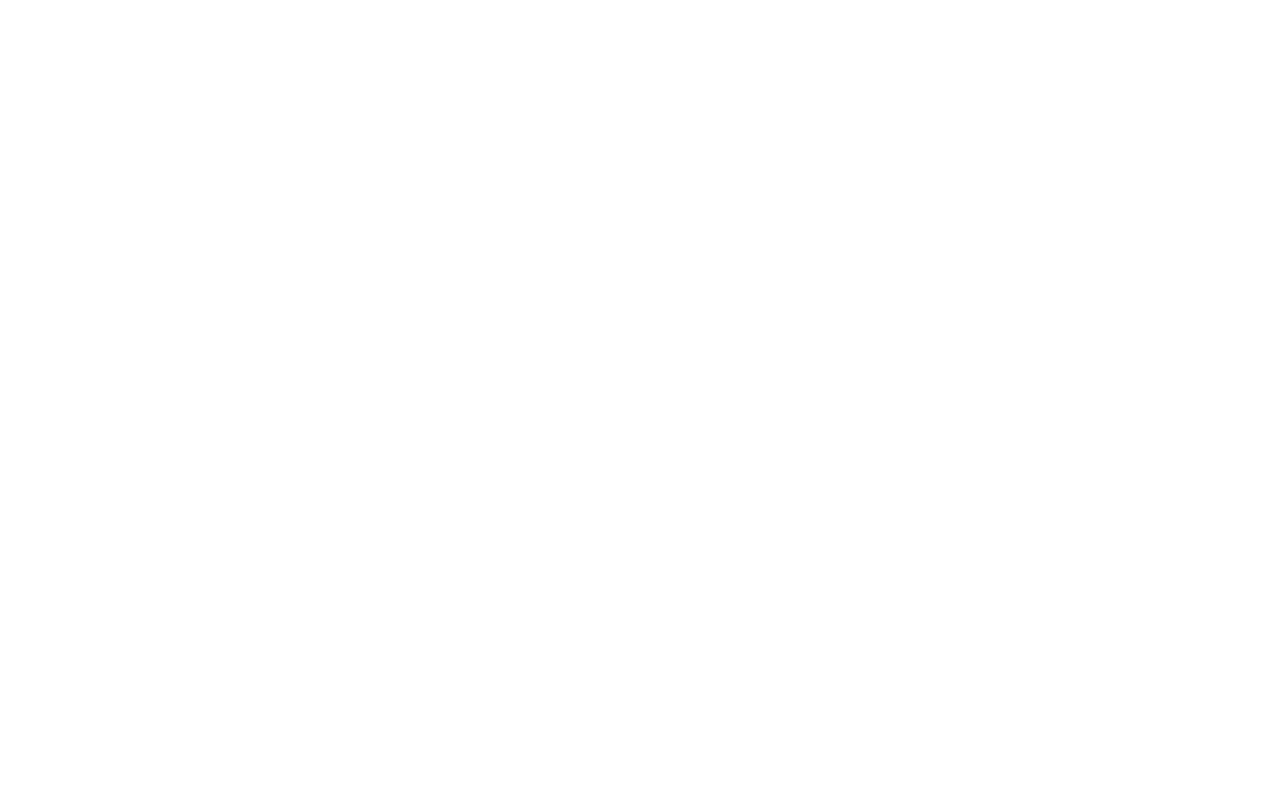
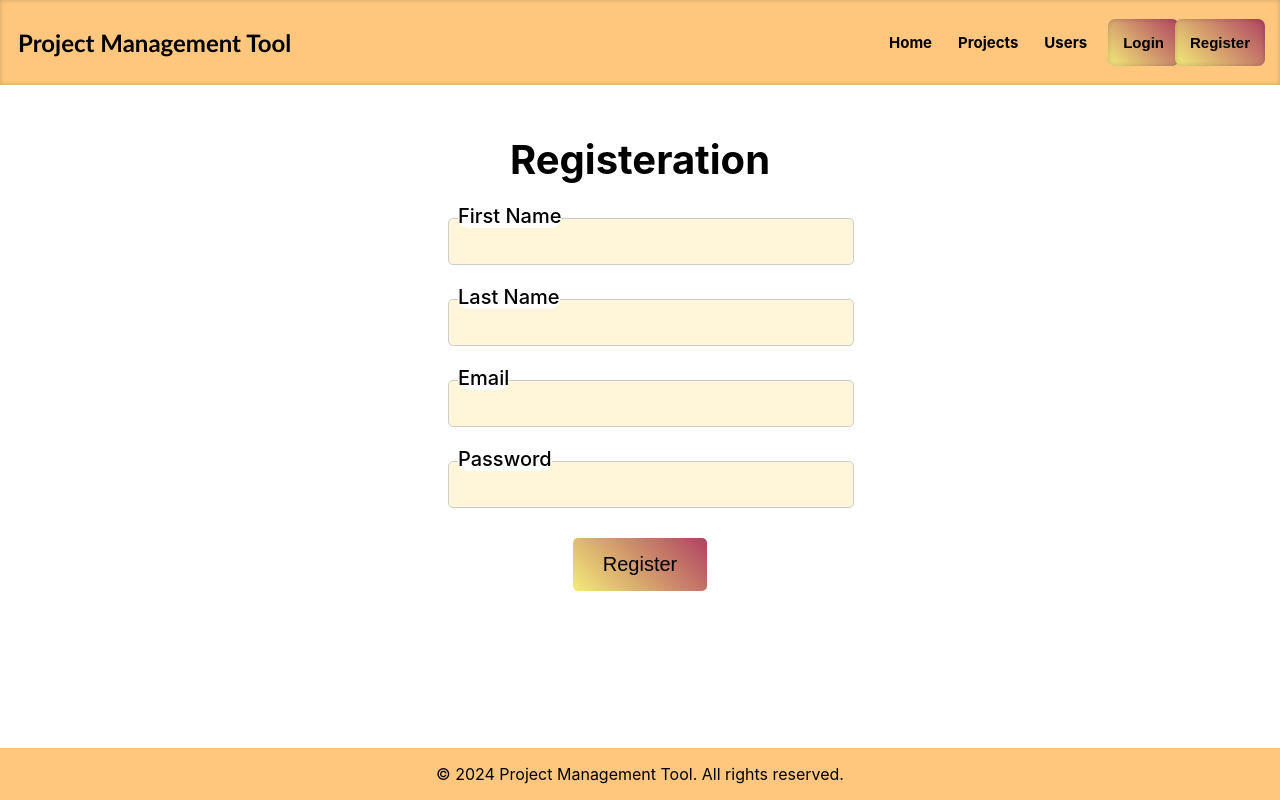
Before and after one commit to iPythonezta/Project-Management-Tool, a React (Create React App) app in the folder frontend/: page /registeration in a window 1280 px wide. Before the commit this address had no page. Built offline with nearby package versions, Linux system fonts and the light colour scheme.

Commit message:
Registeration page designed Added password strength checker TODO: - Completing strength checker and also adding email validation - Making login and registeration pages functional

```diff
--- a/frontend/src/App.js
+++ b/frontend/src/App.js
@@ -1,5 +1,6 @@
 import './App.css';
 import Login from './Components/Login';
+import Registeration from './Components/Registeration';
 import {BrowserRouter, Routes, Route} from 'react-router-dom';
 
 function App() {
@@ -7,6 +8,7 @@
     <BrowserRouter>
       <Routes>
         <Route path='/login' element={<Login />} />
+        <Route path='/registeration' element={<Registeration />} />
       </Routes>
     </BrowserRouter>
   );
--- a/frontend/src/Components/Login.js
+++ b/frontend/src/Components/Login.js
@@ -2,6 +2,8 @@
 import Navbar from "./Navbar";
 import Footer from "./Footer";
 export default function Login() {
+    const [username, setUsername] = React.useState('');
+    const [password, setPassword] = React.useState('');
     return (
         <div className="container">
             <Navbar active={'Login'} />
@@ -9,10 +11,10 @@
             <main>
                 <form className='form'>
                     <div className="form-content">
-                        <label htmlFor="username" className="form-label">Email</label>
+                        <label htmlFor="username" className="form-label" value={username} onChange={(e)=>setUsername(e.target.value)}>Email</label>
                         <input type="text" id="username" className="form-input" />
                         <label htmlFor="password" className="form-label">Password</label>
-                        <input type="password" id="password" className="form-input" />
+                        <input type="password" id="password" className="form-input" value={password} onChange={(e)=>setPassword(e.target.value)} />
                     </div>
                     <div className="form-submit">
                         <button type="submit" className="form-button">Login</button>
--- a/frontend/src/Components/Navbar.js
+++ b/frontend/src/Components/Navbar.js
@@ -1,18 +1,19 @@
 import axios from 'axios';
 import React, { useState } from 'react';
-// import { useNavigate } from 'react-router-dom';
+import { Link, useNavigate } from 'react-router-dom';
 import './components.css'
 
 export default function Navbar({ active }) {
+    const navigate = useNavigate();
     return (
         <div className='navbar'>
             <h2 className='brand'>Project Management Tool</h2>
             <nav className='nav'>
-                <a href='/' className={active==='Home'?'active':''}>Home</a>
-                <a href='/projects' className={active==='Projects'?'active':''}>Projects</a>
-                <a href='/users' className={active==='Users'?'active':''}>Users</a>
-                <button className='login'>Login</button>
-                <button className='register'>Register</button>
+                <Link to={'/'} className={active==='Home'?'active':''}>Home</Link>
+                <Link to='/projects' className={active==='Projects'?'active':''}>Projects</Link>
+                <Link to='/users' className={active==='Users'?'active':''}>Users</Link>
+                <button className='login' onClick={() => navigate('/login')}>Login</button>
+                <button className='register' onClick={() => navigate('/registeration')}>Register</button>
             </nav>
         </div>
     )
--- /dev/null
+++ b/frontend/src/Components/Registeration.js
@@ -0,0 +1,71 @@
+import React from "react";
+import Navbar from "./Navbar";
+import Footer from "./Footer";
+
+export default function Registeration() {
+    const [firstName, setFirstName] = React.useState('');
+    const [lastName, setLastName] = React.useState('');
+    const [password, setPassword] = React.useState('');
+    const [email, setEmail] = React.useState('');
+    const [passwordValid, setPasswordValid] = React.useState(true);
+    const [passwordError, setPasswordError] = React.useState('');
+
+    const handlePasswordChange = (e) => {
+        setPassword(e.target.value);
+        const uppercase = "(?=.*?[A-Z])";
+        const lowercase = "(?=.*?[a-z])";
+        const number = "(?=.*?[0-9])";
+        const special = "(?=.*?[#?!@$%^&*-])";
+        const minLength = ".{8,}";
+
+        if (!e.target.value.match(uppercase)) {
+            setPasswordError("Your password must contain at least one uppercase letter");
+            setPasswordValid(false);
+        }
+        else if (!e.target.value.match(lowercase)) {
+            setPasswordError("Your password must contain at least one lowercase letter");
+            setPasswordValid(false);
+        }
+        else if (!e.target.value.match(number)) {
+            setPasswordError("Your password must contain at least one number");
+            setPasswordValid(false);
+        }
+        else if (!e.target.value.match(special)) {
+            setPasswordError("Your must contain at least one special character");
+            setPasswordValid(false);
+        }
+        else if (!e.target.value.match(minLength)) {
+            setPasswordError("Your password must be at least 8 characters long");
+            setPasswordValid(false);
+        }
+        else {
+            setPasswordError('');
+            setPasswordValid(true);
+        }
+    }
+
+    return (
+        <div className="container">
+            <Navbar active={'Registeration'} />
+            <h1 className='pg-heading reg-heading'>Registeration</h1>
+            <main>
+                <form className='form'>
+                    <div className="form-content">
+                        <label htmlFor="firstname" className="form-label">First Name</label>
+                        <input type="text" id="firstname" className="form-input" value={firstName} onChange={(e)=>setFirstName(e.target.value)} />
+                        <label htmlFor="lastname" className="form-label" >Last Name</label>
+                        <input type="text" id="lastname" className="form-input" value={lastName} onChange={(e)=>setLastName(e.target.value)} />
+                        <label htmlFor="email" className="form-label">Email</label>
+                        <input type="text" id="email" className="form-input" value={email} onChange={(e)=>setEmail(e.target.value)} />
+                        <label htmlFor="password" className="form-label">Password</label>
+                        <input type="password" id="password" className={password==""? "form-input" : passwordValid ? "form-input valid" : "form-input invalid"} value={password} onChange={handlePasswordChange} />
+                    </div>
+                    <div className="form-submit">
+                        <button type="submit" className="form-button">Register</button>
+                    </div>
+                </form>
+            </main>
+            <Footer />
+        </div>
+    )
+}
--- a/frontend/src/Components/components.css
+++ b/frontend/src/Components/components.css
@@ -116,6 +116,7 @@
     margin: -10px 10px;
     z-index: 1000;
     background-color: white;
+    border-radius: 10px;
 }
 
 .form-content input {
@@ -126,6 +127,7 @@
     border-radius: 5px;
     font-size: 20px;
     height: 25px;
+    background-color: rgba(255, 203, 61,.2);
 }
 
 .form-button {
@@ -146,11 +148,15 @@
 }
 
 .invalid, .invalid:focus {
-    border : 1px solid red !important;
+    border : 2px solid red !important;
+    outline-color: red !important;
+    outline-width: 10px;
 }
 
 .valid, .valid:focus {
-    border : 1px solid green !important;
+    border : 2px solid green !important;
+    outline-color: green !important;
+    outline-width: 10px;
 }
 
 /* Footer */
@@ -162,3 +168,9 @@
     background-color: rgb(255, 199, 126);
     width: 100%;
 }
+
+/* Registeration */
+
+.reg-heading {
+    margin-bottom: 30px;
+}
```
